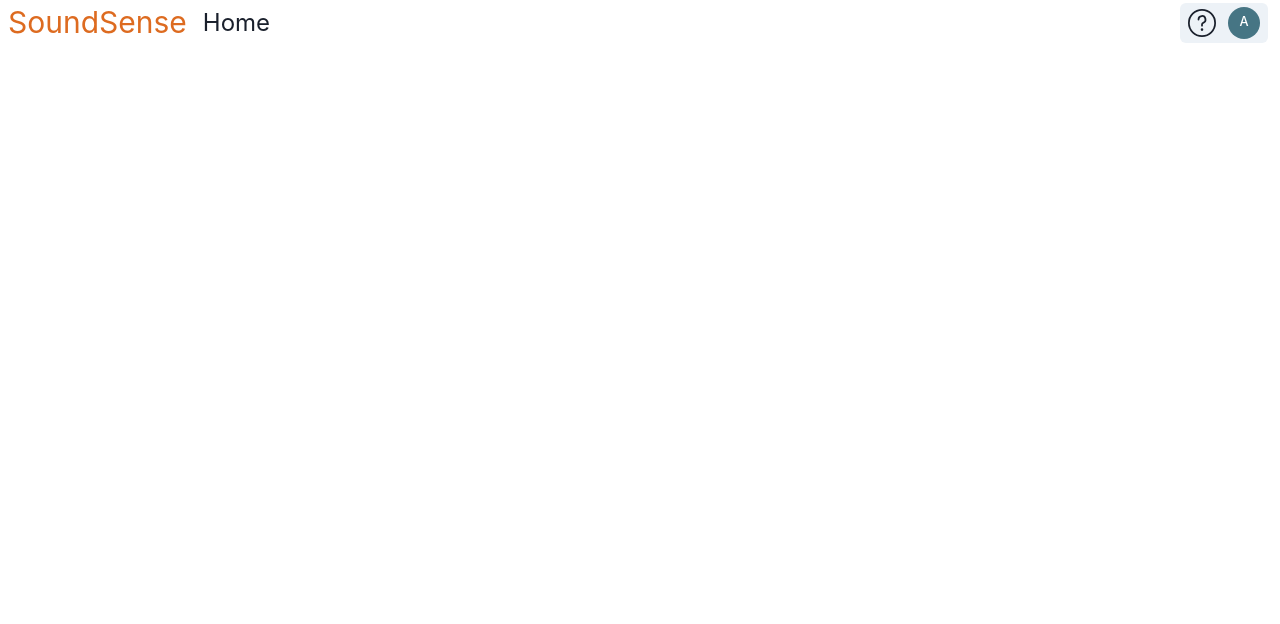
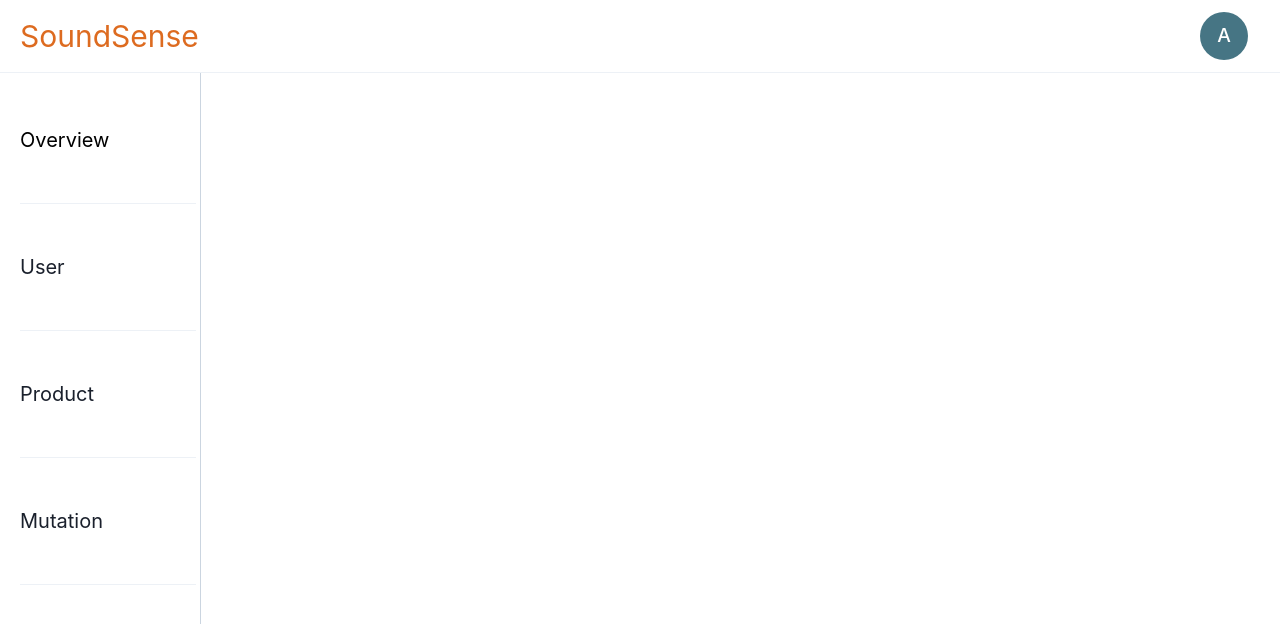
Before and after one commit to purwadhikafullstack/JCWDOL01103, a React (Create React App) app in the folder projects/client/: page / in a window 1280 px wide. Shown: the top 624 px of the page. Built offline with nearby package versions, Linux system fonts and the light colour scheme.

Commit message:
commit dashboard page

```diff
--- a/projects/client/package.json
+++ b/projects/client/package.json
@@ -18,9 +18,11 @@
     "@testing-library/react": "^13.3.0",
     "@testing-library/user-event": "^13.5.0",
     "axios": "^0.27.2",
+    "chart.js": "^4.4.0",
     "formik": "^2.4.5",
     "framer-motion": "^10.16.5",
     "react": "^18.2.0",
+    "react-chartjs-2": "^5.2.0",
     "react-dom": "^18.2.0",
     "react-icons": "^4.12.0",
     "react-redux": "^8.1.3",
--- a/projects/client/src/App.js
+++ b/projects/client/src/App.js
@@ -1,7 +1,7 @@
 // import axios from "axios"
 import "./App.css"
 // import { useEffect, useState } from "react"
-import Dashboard from "./components/Dashboard"
+import Dashboard from "./pages/Dashboard"
 
 function App() {
   return (
--- /dev/null
+++ b/projects/client/src/components/BoxDashboard.jsx
@@ -0,0 +1,49 @@
+import React from "react"
+import {
+  Flex,
+  VStack,
+  Box,
+  Stat,
+  StatLabel,
+  StatNumber,
+  StatHelpText,
+  StatArrow,
+} from "@chakra-ui/react"
+
+const BoxDashboard = ({ name, number, type, addition, percentage }) => {
+  return (
+    <>
+      <Flex direction={"column"}>
+        <VStack align={"flex-start"} p={3} ml={2} w={"300px"}>
+          <Box
+            bg={"gray.100"}
+            p={4}
+            w={"100%"}
+            textAlign={"center"}
+            borderRadius={"lg"}
+          >
+            <Flex
+              direction={"column"}
+              align={"center"}
+              justify={"center"}
+              h={"100%"}
+            >
+              <Stat>
+                <StatLabel>{name}</StatLabel>
+                <StatNumber>
+                  {addition} {number}
+                </StatNumber>
+                <StatHelpText>
+                  <StatArrow type={type} />
+                  {percentage}
+                </StatHelpText>
+              </Stat>
+            </Flex>
+          </Box>
+        </VStack>
+      </Flex>
+    </>
+  )
+}
+
+export default BoxDashboard
--- a/projects/client/src/components/Dashboard.jsx
+++ /dev/null
@@ -1,54 +0,0 @@
-import React from "react"
-import {
-  Text,
-  Flex,
-  Spacer,
-  Menu,
-  MenuButton,
-  MenuList,
-  MenuItem,
-  Avatar,
-  IconButton,
-  Icon,
-  MenuDivider,
-  HStack,
-  Link,
-} from "@chakra-ui/react"
-// import { HamburgerIcon } from "@chakra-ui/icons"
-import { LuUser2 } from "react-icons/lu"
-
-const Dashboard = () => {
-  return (
-    <header className="">
-      <Flex alignItems="center">
-        <Text fontSize="3xl" color="orange.500" mx={2}>
-          SoundSense
-        </Text>
-        <Text fontSize="2xl" mx={2}>
-          Home
-        </Text>
-        <Spacer />
-        <Menu>
-          <MenuButton as={IconButton} mx={3}>
-            <HStack spacing={1} ml={2}>
-              <Icon as={LuUser2} boxSize={7} />
-              <Avatar name="Alexander" src="" size="sm" mx={2} />
-            </HStack>
-          </MenuButton>
-          <MenuList>
-            <MenuItem>
-              <Link href="/settings">Settings</Link>
-            </MenuItem>
-            <MenuItem>
-              <Link href="/dashboard">Dashboard</Link>
-            </MenuItem>
-            <MenuDivider />
-            <MenuItem>Logout</MenuItem>
-          </MenuList>
-        </Menu>
-      </Flex>
-    </header>
-  )
-}
-
-export default Dashboard
--- /dev/null
+++ b/projects/client/src/components/LineChart.jsx
@@ -0,0 +1,62 @@
+import { Line } from "react-chartjs-2"
+import {
+  Chart as ChartJS,
+  CategoryScale,
+  LinearScale,
+  PointElement,
+  LineElement,
+  Title,
+  Tooltip,
+  Legend,
+} from "chart.js"
+
+ChartJS.register(
+  CategoryScale,
+  LinearScale,
+  PointElement,
+  LineElement,
+  Title,
+  Tooltip,
+  Legend
+)
+
+const labels = [
+  "January",
+  "February",
+  "March",
+  "April",
+  "May",
+  "June",
+  "July",
+  "August",
+  "September",
+  "October",
+  "November",
+  "December",
+]
+
+const options = {
+  plugins: {
+    legend: {
+      position: "bottom",
+    },
+  },
+}
+
+export const data = {
+  labels,
+  datasets: [
+    {
+      label: "Total User",
+      data: [1000, 300, 500, 100, 50, 500, 700, 600, 800, 100, 950, 140],
+      backgroundColor: "#2196F3",
+      borderColor: "#2196F3",
+    },
+  ],
+}
+
+const LineChart = () => {
+  return <Line options={options} data={data} />
+}
+
+export default LineChart
--- /dev/null
+++ b/projects/client/src/components/MainDashboard.jsx
@@ -0,0 +1,142 @@
+import React, { useState } from "react"
+import { Text, Flex, VStack, Link, Divider, Box } from "@chakra-ui/react"
+import LineChart from "../components/LineChart"
+import BoxDashboard from "../components/BoxDashboard"
+
+const MainDashboard = () => {
+  const [isOverview, setIsOverview] = useState(false)
+  // const [isUser, setIsUser] = useState(false)
+  // const [isProduct, setIsProduct] = useState(false)
+  // const [isMutation, setIsMutation] = useState(false)
+
+  const handleClick = (section) => {
+    // setIsOverview(false)
+    // setIsUser(false)
+    // setIsProduct(false)
+    // setIsMutation(false)
+
+    switch (section) {
+      case "Overview":
+        setIsOverview(true)
+        break
+      case "User":
+        // setIsUser(true)
+        break
+      case "Product":
+        // setIsProduct(true)
+        break
+      case "Mutation":
+        // setIsMutation(true)
+        break
+      default:
+        break
+    }
+  }
+  return (
+    <Flex>
+      <Box position={"relative"}>
+        <Flex direction={"row"}>
+          <VStack align={"flex-start"} p={3} ml={2} w={"200px"}>
+            <Link
+              fontSize={"xl"}
+              my={10}
+              onClick={() => handleClick("Overview")}
+              color={isOverview ? "blue.500" : "black"}
+            >
+              Overview
+            </Link>
+            <Divider />
+            <Link
+              fontSize={"xl"}
+              my={10}
+              // onClick={handleClick("User")}
+              // color={isOverview ? "blue.500" : "black"}
+            >
+              User
+            </Link>
+            <Divider />
+            <Link
+              fontSize={"xl"}
+              my={10}
+              // onClick={handleClick("Product")}
+              // color={isOverview ? "blue.500" : "black"}
+            >
+              Product
+            </Link>
+            <Divider />
+            <Link
+              fontSize={"xl"}
+              my={10}
+              // onClick={handleClick("Mutation")}
+              // color={isOverview ? "blue.500" : "black"}
+            >
+              Mutation
+            </Link>
+            <Divider />
+          </VStack>
+          <Box
+            position={"absolute"}
+            top={0}
+            bottom={0}
+            left={"200px"}
+            h="100vh"
+            borderLeft={"1px solid"}
+            borderColor={"gray.300"}
+          />
+          <Flex direction={"column"}>
+            {isOverview && (
+              <>
+                <Text fontWeight={"bold"} fontSize={"3xl"} ml={4} mt={5}>
+                  Dashboard
+                </Text>
+                <Divider borderWidth={"1px"} w={"100%"} mb={10} />
+                <Flex
+                  justify={"center"}
+                  align={"center"}
+                  w={"100%"}
+                  textAlign={"center"}
+                >
+                  <BoxDashboard
+                    name={"Total Revenue"}
+                    number={1000}
+                    type={"increase"}
+                    addition={"$"}
+                    percentage={"25%"}
+                  />
+                  <BoxDashboard
+                    name={"Total User"}
+                    number={100}
+                    type={"decrease"}
+                    addition={null}
+                    percentage={"10%"}
+                  />
+                  <BoxDashboard
+                    name={"Total Sales"}
+                    number={500}
+                    type={"decrease"}
+                    addition={"$"}
+                    percentage={"15%"}
+                  />
+                  <BoxDashboard
+                    name={"Total Sales"}
+                    number={500}
+                    type={"increase"}
+                    addition={"$"}
+                    percentage={"20%"}
+                  />
+                </Flex>
+                <Text fontWeight={"bold"} fontSize={"3xl"} mt={2} ml={4}>
+                  User Charts
+                </Text>
+                <Divider borderWidth={"1px"} w={"100%"} mb={20} />
+                <LineChart />
+              </>
+            )}
+          </Flex>
+        </Flex>
+      </Box>
+    </Flex>
+  )
+}
+
+export default MainDashboard
--- /dev/null
+++ b/projects/client/src/components/NavbarDashboard.jsx
@@ -0,0 +1,61 @@
+import React from "react"
+import {
+  Spacer,
+  Menu,
+  MenuButton,
+  MenuList,
+  MenuItem,
+  Avatar,
+  Icon,
+  MenuDivider,
+  HStack,
+  Flex,
+  Text,
+  Link,
+  Divider,
+} from "@chakra-ui/react"
+import { MdOutlineSpaceDashboard } from "react-icons/md"
+import { MdLogout } from "react-icons/md"
+import { LuUser2 } from "react-icons/lu"
+
+const NavbarDashboard = () => {
+  return (
+    <Flex direction={"column"}>
+      <Flex alignItems="center" p={3}>
+        <Text fontSize="3xl" color="orange.500" mx={2}>
+          SoundSense
+        </Text>
+        <Spacer />
+        <Menu>
+          <MenuButton mx={3}>
+            <Avatar name="Alexander" src="" size="md" mx={2} />
+          </MenuButton>
+          <MenuList>
+            <MenuItem>
+              <HStack spacing={1} justifyContent={"center"}>
+                <Icon as={LuUser2} boxSize={5} />
+                <Link href="/settings">Settings</Link>
+              </HStack>
+            </MenuItem>
+            <MenuItem>
+              <HStack spacing={1} justifyContent={"center"}>
+                <Icon as={MdOutlineSpaceDashboard} boxSize={5} />
+                <Link href="/dashboard">Dashboard</Link>
+              </HStack>
+            </MenuItem>
+            <MenuDivider />
+            <MenuItem>
+              <HStack spacing={1} justifyContent={"center"}>
+                <Icon as={MdLogout} boxSize={5} ml={1} />
+                <Link href="/logout">Logout</Link>
+              </HStack>
+            </MenuItem>
+          </MenuList>
+        </Menu>
+      </Flex>
+      <Divider />
+    </Flex>
+  )
+}
+
+export default NavbarDashboard
--- /dev/null
+++ b/projects/client/src/pages/Dashboard.jsx
@@ -0,0 +1,14 @@
+import React from "react"
+import NavbarDashboard from "../components/NavbarDashboard"
+import MainDashboard from "../components/MainDashboard"
+
+const Dashboard = () => {
+  return (
+    <>
+      <NavbarDashboard />
+      <MainDashboard />
+    </>
+  )
+}
+
+export default Dashboard
```
Also changed, not shown: 1 other file (tests, documents, lock files or other folders).
